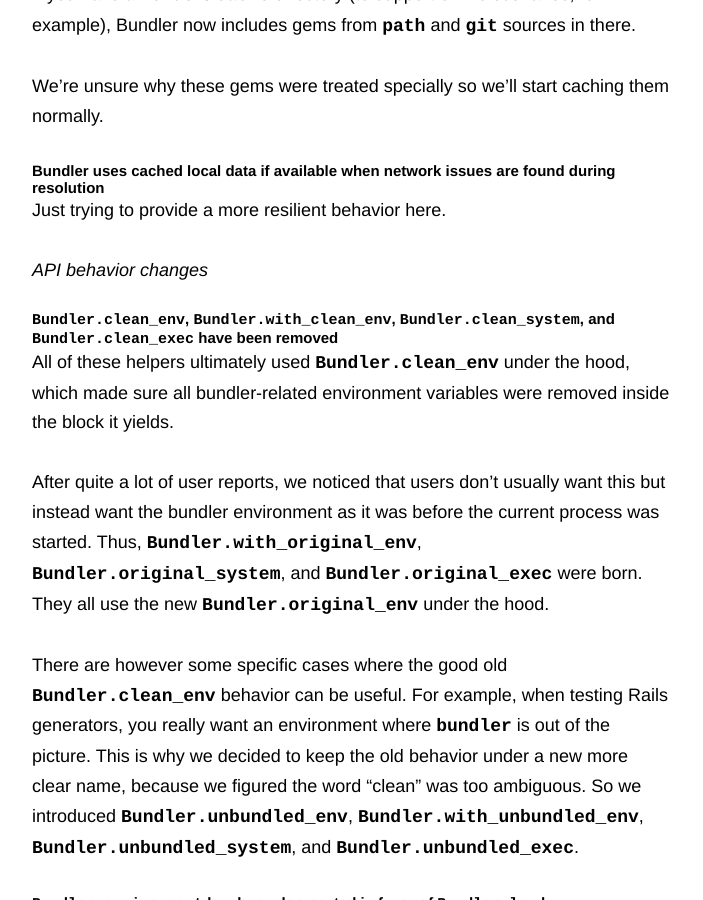
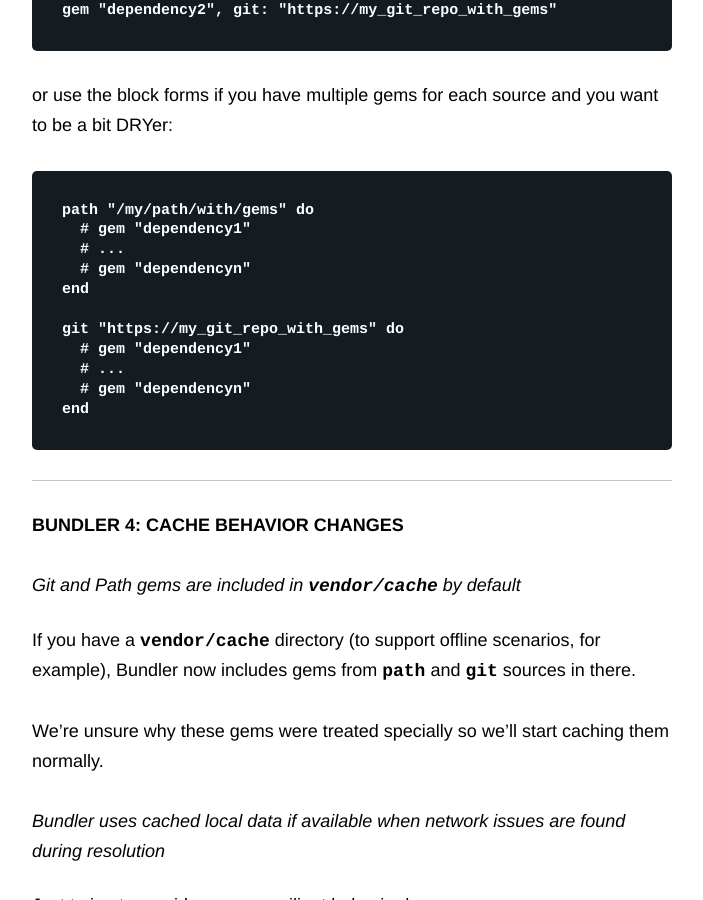
Before and after one commit to rubygems/rubygems.github.io, a Jekyll site: the page built from _posts/2025-12-03-upgrade-to-rubygems-bundler-4.md, in a window 1280 px wide and 900 px high, scrolled down 6846 px. Shown: the whole window, without its empty margins (438-1141 px from the left). Built offline with Jekyll 4.4.1, drawn with Linux system fonts in a browser that asks for light colours; comment, search, counter and statistics services are not loaded; some of the changed text lies outside the part shown.

Commit message:
Adjust markdown format for jekyll

````diff
--- a/_posts/2025-12-03-upgrade-to-rubygems-bundler-4.md
+++ b/_posts/2025-12-03-upgrade-to-rubygems-bundler-4.md
@@ -7,23 +7,21 @@
 
 We introduced breaking changes in RubyGems/Bundler 4 in order to improve usability, security, and maintainability of the tool. This document describes the changes that you will find when upgrading to RubyGems 4 and Bundler 4, and how to prepare for them while still using Bundler 2.7.
 
-## RubyGems 4
+## RubyGems 4: CLI behavior changes
 
-### CLI behavior changes
-
-#### Removed `gem query` command
+### Removed `gem query` command
 
 Please use `gem search` or `gem list` instead.
 
-#### Completely removed `gem install --default` feature
+### Completely removed `gem install --default` feature
 
 The `--default` option was confusing for RubyGems users and caused broken installs.
 
 This was an unfinished feature originally intended to install gems directly into the Ruby standard library location, but it only generated executables without properly copying library files. This partial implementation led to a complicated environment with no real benefit for users.
 
-### API behavior changes
+## RubyGems 4: API behavior changes
 
-#### No replacements for removed deprecated methods
+### No replacements for removed deprecated methods
 
 The following deprecated methods have been removed with no replacement:
 
@@ -56,9 +52,9 @@
 
 The following is a summary of the changes that we introduced in Bundler 4, and why we made those changes. Some of them should be well known already by existing users, because we have been printing deprecation messages for years, but some of them are defaults that were switched in Bundler 4.
 
-### CLI behavior changes
+## Bundler 4: CLI behavior changes
 
-#### Running just `bundle` to mean `bundle install` is not recommended anymore
+### Running just `bundle` to mean `bundle install` is not recommended anymore
 
 We changed this default to make Bundler more friendly for new users. We do understand that long time users already know how Bundler works and found it useful that just `bundle` defaulted to `bundle install`.
 
@@ -78,7 +74,7 @@
 
 Please use `bundle install` explicitly in your scripts and documentation, so that everyone is clear about what is happening.
 
-#### Flags passed to `bundle install` that relied on being remembered across invocations have been removed
+### Flags passed to `bundle install` that relied on being remembered across invocations have been removed
 
 In particular, the `--clean`, `--deployment`, `--frozen`, `--no-prune`, `--path`, `--shebang`, `--system`, `--without`, and `--with` options to `bundle install`.
 
@@ -90,7 +86,7 @@
 
 This magic has been removed from Bundler 4, and you now explicitly need to configure it, either through environment variables, application configuration, or machine configuration. For example, with `bundle config set --local without development test`.
 
-#### `bundle viz` has been removed and extracted to a plugin.
+### `bundle viz` has been removed and extracted to a plugin.
 
 This was the only bundler command requiring external dependencies, both an OS dependency (the `graphviz` package) and a gem dependency (the `ruby-graphviz` gem). Removing these dependencies made development easier and it was also seen by the bundler team as an opportunity to develop a bundler plugin that is officially maintained by the RubyGems team, and that users can take as a reference to develop their own plugins.
 
@@ -98,7 +94,7 @@
 
 The plugin contains the same code as the old core command, the only difference being that the command is now implemented as `bundle graph` which is much easier to understand.
 
-#### The `bundle install` command no longer accepts a `--binstubs` flag.
+### The `bundle install` command no longer accepts a `--binstubs` flag.
 
 The `--binstubs` option has been removed from `bundle install` and replaced with the `bundle binstubs` command.
 
@@ -110,25 +106,26 @@
 bundle binstubs --all
 ```
 
-#### The `bundle inject` command has been replaced with `bundle add`
+### The `bundle inject` command has been replaced with `bundle add`
 
 We believe the new command fits the user's mental model better and it supports a wider set of use cases.
 
 The interface supported by `bundle inject` works exactly the same in `bundle add`, so it should be easy to migrate to the new command.
 
-### Gemfile and lockfile behavior changes
+## Bundler 4: Gemfile and lockfile behavior changes
 
-#### Bundler includes checksums in new lockfiles by default
+### Bundler includes checksums in new lockfiles by default
 
 We shipped this security feature and turned it on by default, so that everyone benefits from the extra security assurances. So whenever you create a new lockfile, Bundler now includes a CHECKSUMS section.
 
 Bundler will not automatically add a CHECKSUMS section to existing lockfiles, though, unless explicitly requested through `bundle lock --add-checksums`.
 
-#### Strict source pinning in Gemfile is enforced by default
+### Strict source pinning in Gemfile is enforced by default
 
 In Bundler 4, the source for every dependency is now unambiguously defined, and Bundler refuses to run otherwise.
 
-##### Multiple global Gemfile sources are no longer supported.
+* Multiple global Gemfile sources are no longer supported.
+
 Instead of something like this:
 
 ```ruby
@@ -151,7 +148,7 @@
 end
 ```
 
-##### Global `path` and `git` sources are no longer supported.
+* Global `path` and `git` sources are no longer supported.
 
 Instead of something like this:
 
@@ -186,21 +183,21 @@
 end
 ```
 
-### Cache behavior changes
+## Bundler 4: Cache behavior changes
 
-#### Git and Path gems are included in `vendor/cache` by default
+### Git and Path gems are included in `vendor/cache` by default
 
 If you have a `vendor/cache` directory (to support offline scenarios, for example), Bundler now includes gems from `path` and `git` sources in there.
 
 We're unsure why these gems were treated specially so we'll start caching them normally.
 
-#### Bundler uses cached local data if available when network issues are found during resolution
+### Bundler uses cached local data if available when network issues are found during resolution
 
 Just trying to provide a more resilient behavior here.
 
-### API behavior changes
+## Bundler 4: API behavior changes
 
-#### `Bundler.clean_env`, `Bundler.with_clean_env`, `Bundler.clean_system`, and `Bundler.clean_exec` have been removed
+### `Bundler.clean_env`, `Bundler.with_clean_env`, `Bundler.clean_system`, and `Bundler.clean_exec` have been removed
 
 All of these helpers ultimately used `Bundler.clean_env` under the hood, which made sure all bundler-related environment variables were removed inside the block it yields.
 
@@ -208,32 +205,29 @@
 
 There are however some specific cases where the good old `Bundler.clean_env` behavior can be useful. For example, when testing Rails generators, you really want an environment where `bundler` is out of the picture. This is why we decided to keep the old behavior under a new more clear name, because we figured the word "clean" was too ambiguous. So we introduced `Bundler.unbundled_env`, `Bundler.with_unbundled_env`, `Bundler.unbundled_system`, and `Bundler.unbundled_exec`.
 
-#### `Bundler.environment` has been deprecated in favor of `Bundler.load`.
+### `Bundler.environment` has been deprecated in favor of `Bundler.load`.
 
 We're not sure how people might be using this directly but we removed the `Bundler::Environment` class which was instantiated by `Bundler.environment` since we realized the `Bundler::Runtime` class was the same thing. `Bundler.environment` now delegates to `Bundler.load`, which holds the reference to the `Bundler::Runtime`.
 
-#### Removed public methods of `Bundler::SpecSet`
+### Removed public methods of `Bundler::SpecSet`
 
-The following public methods of `Bundler::SpecSet` have been removed with no replacement:
+`SpecSet#-` and `SpecSet#<<` have been removed with no replacement:
 
-* `SpecSet#-`
-* `SpecSet#<<`
-
-#### `SpecSet#for` always implicitly performs validation
+### `SpecSet#for` always implicitly performs validation
 
 `SpecSet#for` received a `check` parameter, but that's no longer used and deprecated. Please remove this parameter.
 
-#### `CurrentRuby#maglev?` was removed with no replacement.
+### `CurrentRuby#maglev?` was removed with no replacement.
 
 Please use the built-in Ruby `RUBY_ENGINE` constant to check the Ruby implementation you are running on.
 
-#### `Bundler.rubygems.all_specs` has been removed
+### `Bundler.rubygems.all_specs` has been removed
 
 Please use `Bundler.rubygems.installed_specs` instead.
 
-### Other notable changes
+## Bundler 4: Other notable changes
 
-#### Deployment helpers for `vlad` and `capistrano` have been removed.
+### Deployment helpers for `vlad` and `capistrano` have been removed.
 
 These were natural deprecations since the `vlad` tool has had no activity for years whereas `capistrano` 3 has built-in Bundler integration in the form of the `capistrano-bundler` gem, and everyone using Capistrano 3 should already be using that instead. If for some reason, you are still using Capistrano 2, feel free to copy the Capistrano tasks out of the Bundler 2 file `lib/bundler/deployment.rb` and put them into your app.
 
````
Also changed, not shown: other parts of _posts/2025-12-03-upgrade-to-rubygems-bundler-4.md (+3 -5 lines).
